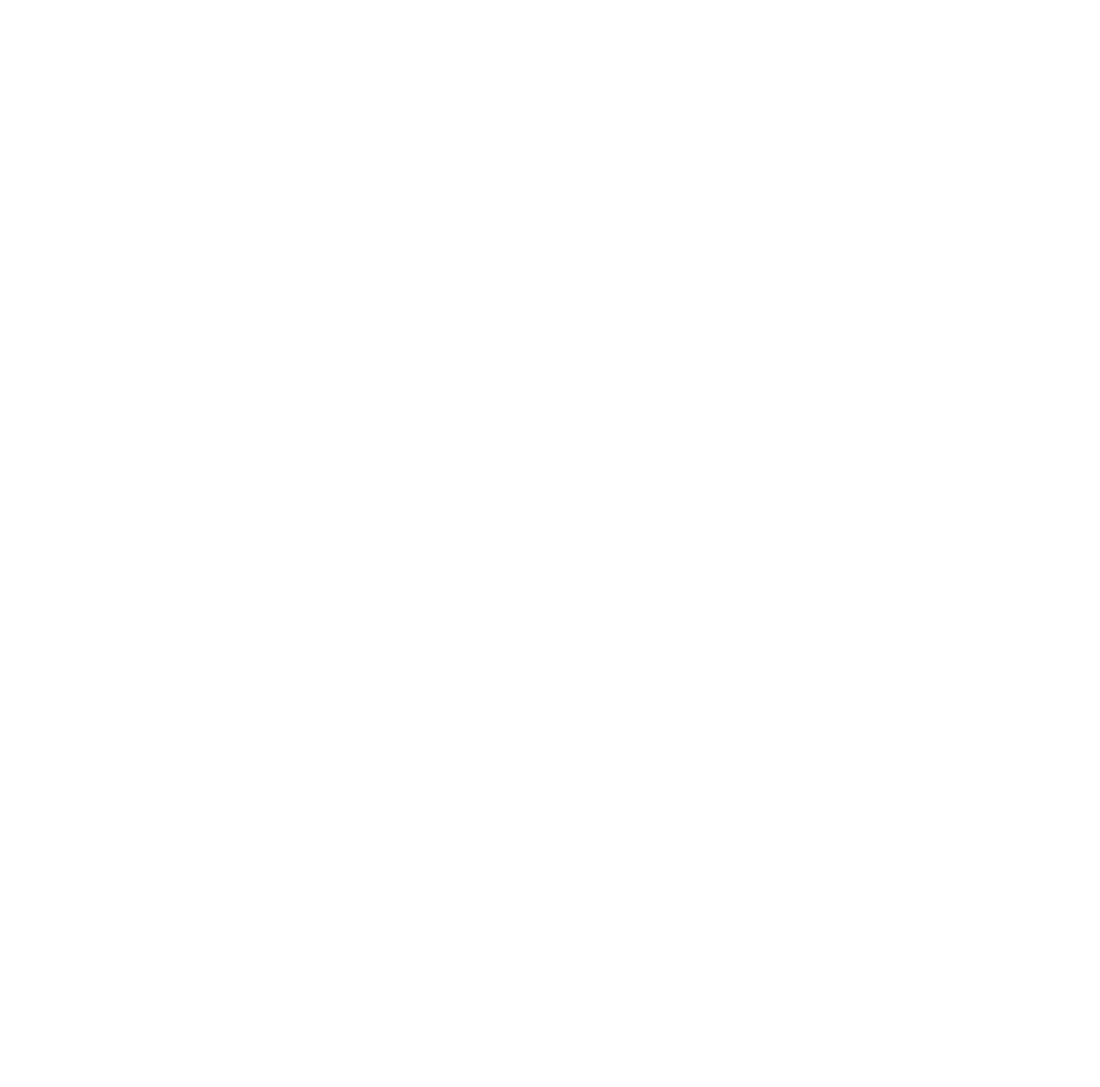
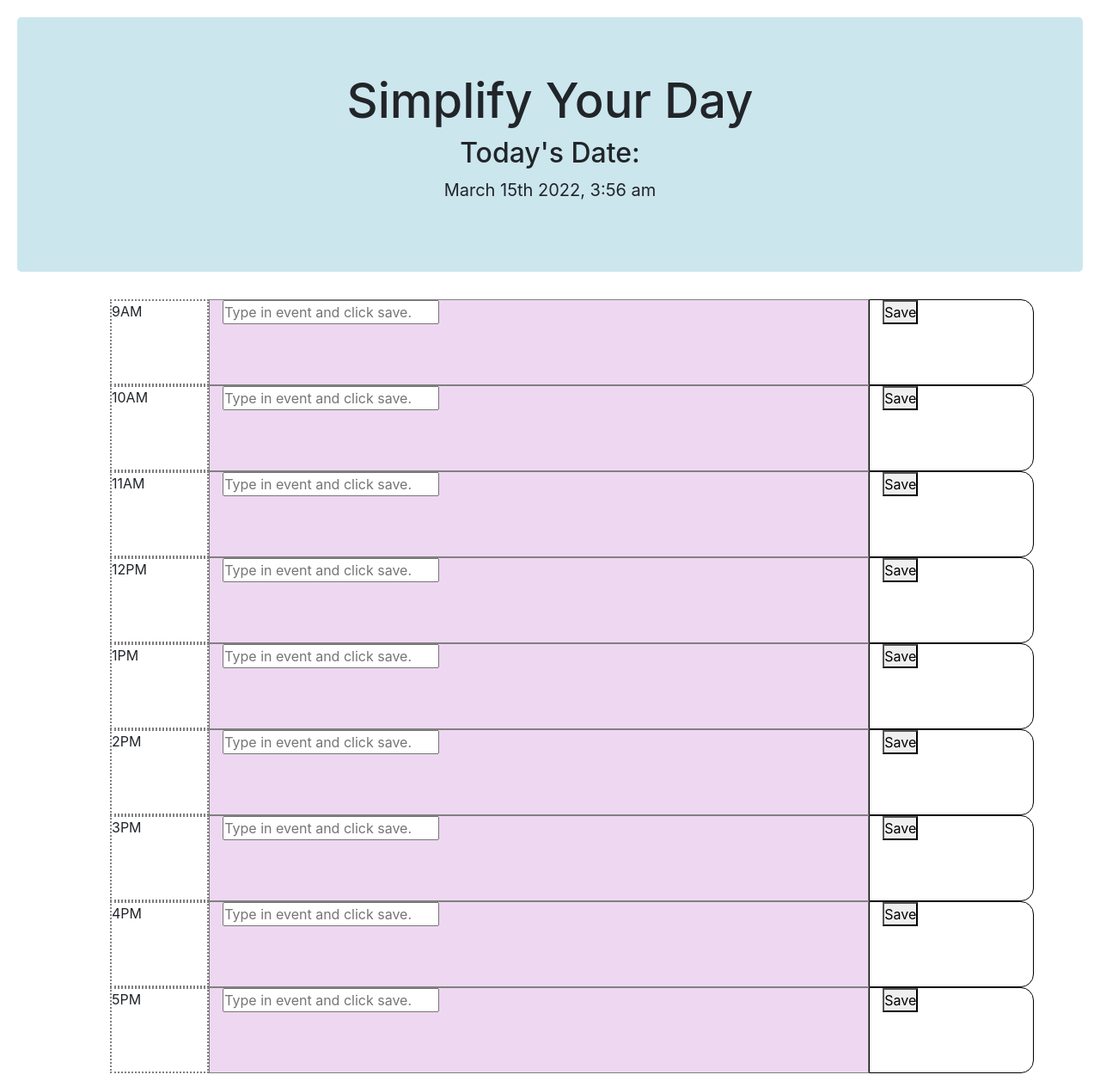
Before and after one commit to inna-arabejo/daily-work-planner, a plain HTML site: page index.html in a window 1280 px wide. Shown: the whole page at 86% size. Before the commit the page ends 800 px from the top, so only its background shows below. Drawn offline with nearby package versions, Linux system fonts and the light colour scheme.

Commit message:
Added styling to calendar with bootstrap and css. Added current time with Moment.js.

```diff
--- a/css/style.css
+++ b/css/style.css
@@ -0,0 +1,94 @@
+* {
+  box-sizing: border-box;
+  padding: 0;
+  margin: 0;
+}
+
+body {
+  width: 100%;
+  height: 100%;
+  padding: 0;
+  margin: 10%;
+}
+main {
+  margin-left: 10%;
+}
+/* Header */
+header {
+  text-align: center;
+  font-size: 20px;
+  margin: 20px;
+}
+
+header div.jumbotron {
+  background-color: rgb(204, 230, 238);
+}
+
+header div h1.display-4 {
+  font-weight: 500;
+}
+
+
+header div p#current {
+  font-size: 20px;
+}
+
+
+.row {
+  height: 100px;
+}
+
+.col-2-hour {
+  border: 2px grey dotted;
+  width: 10%;
+}
+
+.col-8 {
+  border: 1px grey solid;
+  background-color: rgb(238, 215, 241);
+}
+
+.col-2 {
+  border: 1px black solid;
+  border-top-right-radius: 15px;
+  border-bottom-right-radius: 15px;
+
+}
+
+
+
+
+
+
+
+
+
+
+
+
+
+
+
+
+
+
+
+
+
+
+
+
+
+
+
+.past{
+  color: grey;
+}
+
+.current{
+  color: red;
+}
+
+.future{
+  color: green;
+}
--- a/index.html
+++ b/index.html
@@ -4,24 +4,152 @@
     <meta charset="UTF-8">
     <meta http-equiv="X-UA-Compatible" content="IE=edge">
     <meta name="viewport" content="width=device-width, initial-scale=1.0">
+    <link rel="stylesheet" href="./assets/css/jass.css" />
+    <link rel="stylesheet" href="./css/style.css">
     <link rel="stylesheet" href="https://cdn.jsdelivr.net/npm/bootstrap@4.6.1/dist/css/bootstrap.min.css" integrity="sha384-zCbKRCUGaJDkqS1kPbPd7TveP5iyJE0EjAuZQTgFLD2ylzuqKfdKlfG/eSrtxUkn" crossorigin="anonymous">
-  <title>Document</title>
+    <title>Simplify - Your Day</title>
   </head>
   <body>
+
+    <header>
+      <div class="jumbotron">
+        <h1 class="display-4">Simplify Your Day</h1>
+        <h2>Today's Date:</h2>
+        <p id="current" class="current-time"></p>
+      </div>
+    </header>
+
+    <main>
+      <div class="table-responsive">
+        <table class="table">
+          <div class="container-fluid">
+
+            <form>
+              <div class = "row">
+                <div class="col-2-hour" id ="0900"> 9AM </div>
+                <div class="col-8">
+                  <input type="text" id="event-input" placeholder="Type in event and click save."/>
+                </div>
+                <div class="col-2">
+                  <button class="save-btn">Save</button>
+                </div>
+              </div>
+            </form>
+            <form>
+              <div class = "row" >
+                <div class="col-2-hour" id ="1000"> 10AM </div>
+                <div class="col-8">
+                  <input type="text" id="event-input" placeholder="Type in event and click save."/>
+                </div>
+                <div class="col-2">
+                  <button class="save-btn">Save</button>
+                </div>
+              </div>
+            </form>
+            <form>
+              <div class = "row" >
+                <div class="col-2-hour" id ="1100"> 11AM </div>
+                <div class="col-8">
+                  <input type="text" class="event-input" placeholder="Type in event and click save."/>
+                </div>
+                <div class="col-2">
+                  <button class="save-btn">Save</button>
+                </div>
+              </div>
+            </form>
+            <form>
+              <div class = "row" >
+                <div class="col-2-hour" id ="1200"> 12PM </div>
+                <div class="col-8">
+                  <input type="text" class="event-input" placeholder="Type in event and click save."/>
+                </div>
+                <div class="col-2">
+                  <button class="save-btn">Save</button>
+                </div>
+              </div>
+            </form>
+            <form>
+              <div class = "row" >
+                <div class="col-2-hour" id ="1300"> 1PM </div>
+                <div class="col-8">
+                  <input type="text" class="event-input" placeholder="Type in event and click save."/>
+                </div>
+                <div class="col-2">
+                  <button class="save-btn">Save</button>
+                </div>
+              </div>
+            </form>
+            <form>
+              <div class = "row" >
+                <div class="col-2-hour" id ="1400"> 2PM </div>
+                <div class="col-8">
+                  <input type="text" class="event-input" placeholder="Type in event and click save."/>
+                </div>
+                <div class="col-2">
+                  <button class="save-btn">Save</button>
+                </div>
+              </div>
+            </form>
+            <form>
+              <div class = "row" >
+                <div class="col-2-hour" id ="1500"> 3PM </div>
+                <div class="col-8">
+                  <input type="text" class="event-input" placeholder="Type in event and click save."/>
+                </div>
+                <div class="col-2">
+                  <button class="save-btn">Save</button>
+                </div>
+              </div>
+            </form>
+            <form>
+              <div class = "row" >
+                <div class="col-2-hour" id ="1600"> 4PM </div>
+                <div class="col-8">
+                  <input type="text" class="event-input" placeholder="Type in event and click save."/>
+                </div>
+                <div class="col-2">
+                  <button class="save-btn">Save</button>
+                </div>
+              </div>
+            </form>
+            <form>
+              <div class = "row" >
+                <div class="col-2-hour" id ="1700"> 5PM </div>
+                <div class="col-8">
+                  <input type="text" class="event-input" placeholder="Type in event and click save."/>
+                </div>
+                <div class="col-2">
+                  <button class="save-btn">Save</button>
+                </div>
+              </div>
+            </form>
+
+          </div>
+        </table>
+      </div>
+
+
+
+
+      </div>
+
+    </main>
+
+
+
+
+    </div>
 
 
 
 
 
 
+    <script src="https://cdnjs.cloudflare.com/ajax/libs/moment.js/2.29.1/moment.min.js"></script>
 
-
-
-
-
-
-
-
+    <script src="https://code.jquery.com/jquery-3.2.1.slim.min.js" integrity="sha384-KJ3o2DKtIkvYIK3UENzmM7KCkRr/rE9/Qpg6aAZGJwFDMVNA/GpGFF93hXpG5KkN" crossorigin="anonymous"></script>
+    <script src="https://cdn.jsdelivr.net/npm/popper.js@1.12.9/dist/umd/popper.min.js" integrity="sha384-ApNbgh9B+Y1QKtv3Rn7W3mgPxhU9K/ScQsAP7hUibX39j7fakFPskvXusvfa0b4Q" crossorigin="anonymous"></script>
+    <script src="https://cdn.jsdelivr.net/npm/bootstrap@4.0.0/dist/js/bootstrap.min.js" integrity="sha384-JZR6Spejh4U02d8jOt6vLEHfe/JQGiRRSQQxSfFWpi1MquVdAyjUar5+76PVCmYl" crossorigin="anonymous"></script>
 
     <script src="https://code.jquery.com/jquery-3.5.1.min.js"></script>
 
--- a/script.js
+++ b/script.js
@@ -0,0 +1,11 @@
+
+
+// //Add momentjs time in header
+var today = moment();
+$("#current").text(today.format('MMMM Do YYYY, h:mm a'));
+
+
+
+// eventInput.addEventListener('save', (e) => {
+//   e.preventDefault();
+// })
```
Also changed, not shown: 1 other file. Lines whose indentation alone changed are shown as unchanged.
